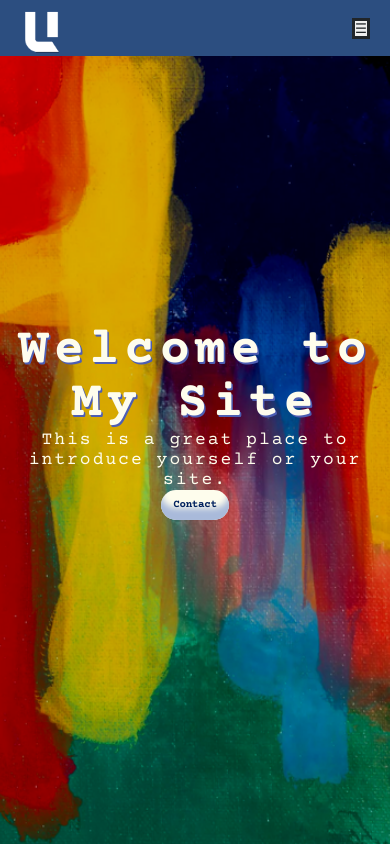
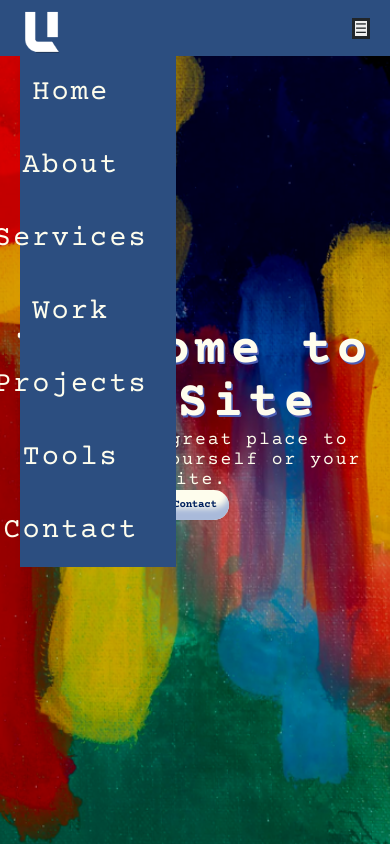
Before and after one commit to uroojsaad/Portfolio, a plain HTML site: page index.html in a window 390 px wide. Drawn offline with nearby package versions, Linux system fonts and the light colour scheme.

Commit message:
update css line 247

```diff
--- a/style.css
+++ b/style.css
@@ -246,14 +246,14 @@ Media Queries Section
   } */
   .navbar-nav {
     position: fixed;
-    top: 0;
-    right: -100%;
+    top: 56px;
+    /* right: -100%; */
     flex-direction: column;
     background-color: #2c4e80;
-    height: 100vh;
-    width: 100%;
+    /* height: 100vh; */
+    width: 40%;
     align-items: center;
-    justify-content: center;
+    justify-content: end;
     transition: left 0.3s ease-in-out;
   }
   .navbar-nav a {
```
